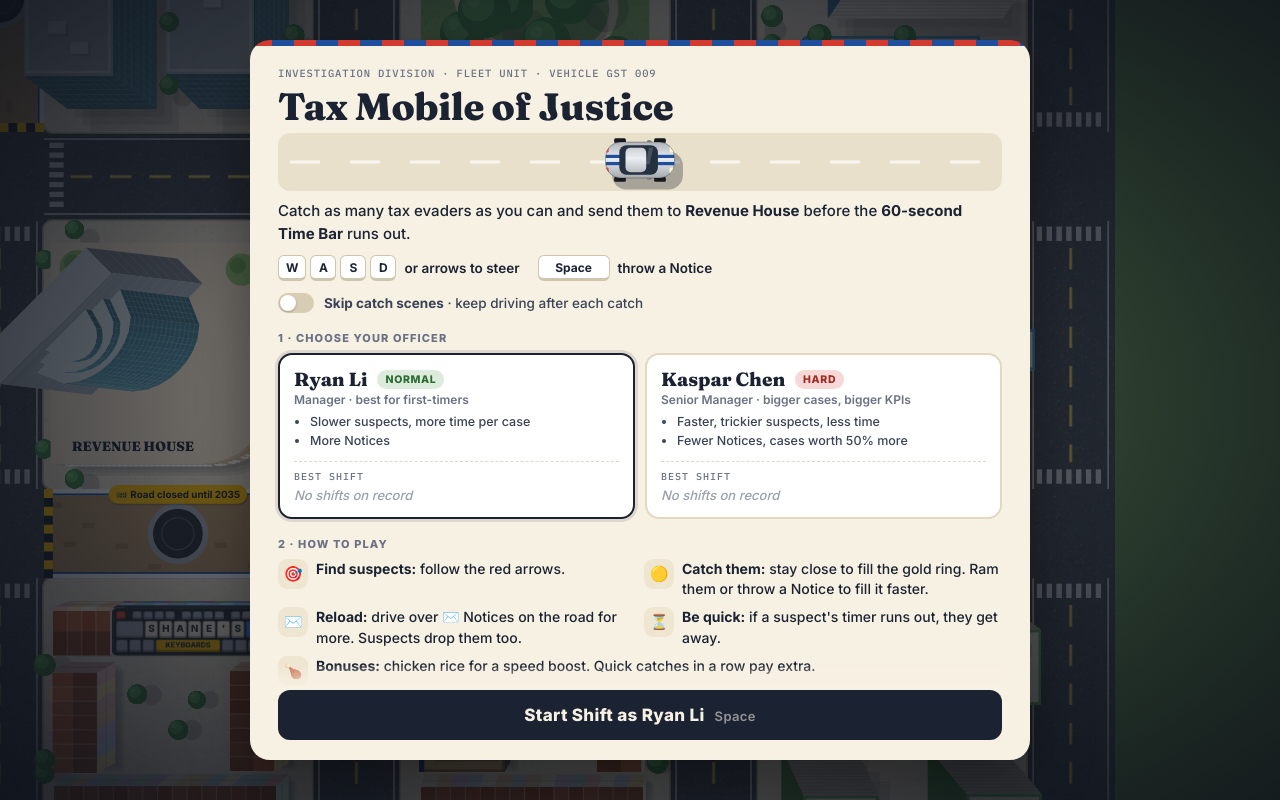
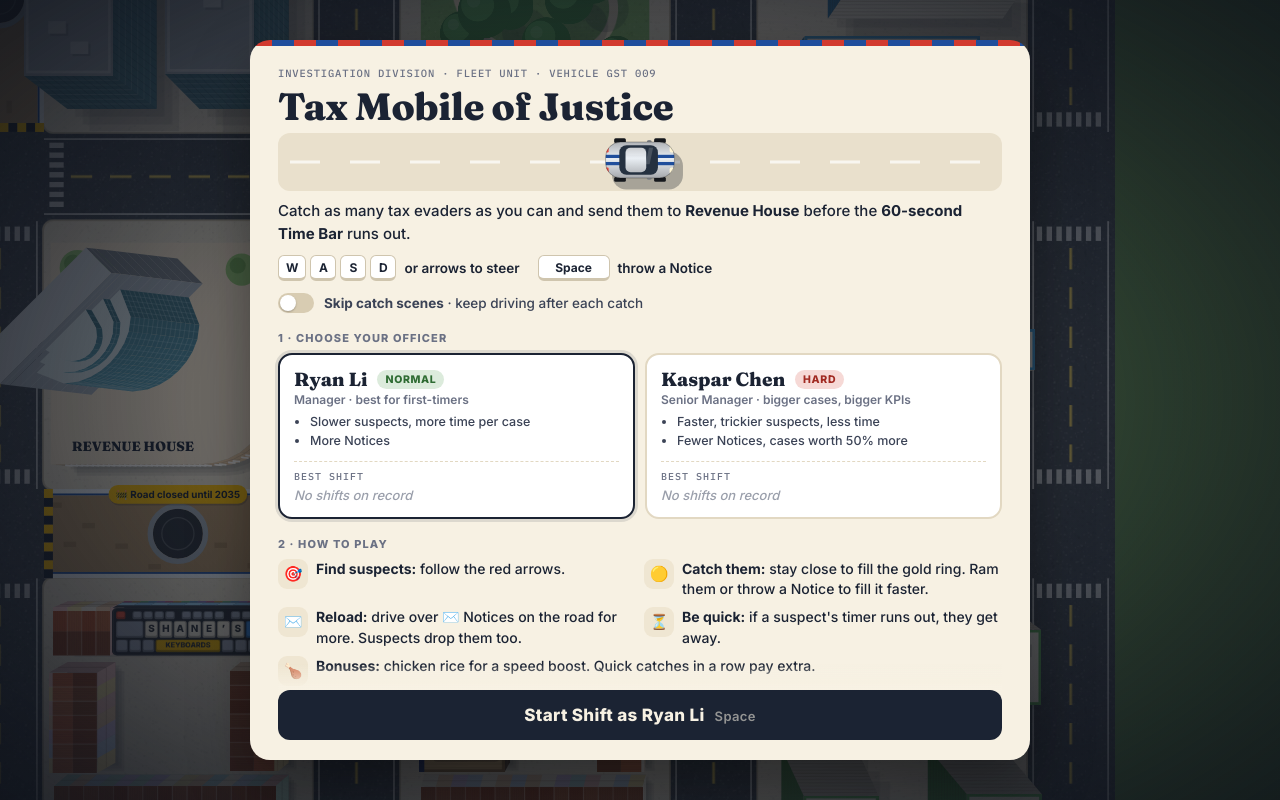
Before and after one commit to Economist1895/tax-mobile-of-justice, a plain HTML site: page index.html in a window 1280 px wide. Drawn offline with Linux system fonts and the light colour scheme; animation ran at ten frames a second.

Commit message:
Keep trees to parks only and drop on-screen notifications
Street, courtyard and plaza trees are gone; skip() draws the same random
numbers so the rest of the city layout is unchanged. The toast messages
(new case, got away, chicken rice, etc.) crowded the screen on phones and
went unread, so they're removed; running out of Notices now shows a short
floater above the car instead.

Co-Authored-By: Claude Opus 5.5 <noreply@anthropic.com>

```diff
--- a/index.html
+++ b/index.html
@@ -391,7 +391,7 @@
   // Rendering more pixels than this per frame makes the game lag on retina/4K screens
   const PIXEL_BUDGET = 2.4e6;
   let W = 0, H = 0, DPR = 1, BASEZ = 1;
-  // Where the HUD panels and touch controls sit, so what's drawn on the canvas (minimap, toasts, arrows, tips)
+  // Where the HUD panels and touch controls sit, so what's drawn on the canvas (minimap, arrows, tips)
   // keeps clear of them, notches and safe areas included. Measured only when something changes.
   const layout = { hudBottom: 0, leftEdge: 0, rightEdge: 0, rightRight: 0, rightBottom: 0, touchTop: 0, padRight: 0, padBottom: 0, btnLeft: 0 };
   let layoutDirty = true;
@@ -457,6 +457,9 @@
   (function buildCity() {
     const R = mulberry32(20261113), S = (BLOCK - 1) * T, pad = 26, inner = S - 2 * pad;
     const rp = arr => arr[Math.floor(R() * arr.length)];
+    // Only parks have trees. Where other trees used to be placed, skip() draws the same random numbers
+    // so the rest of the layout is unchanged.
+    const skip = n => { for (let k = 0; k < n; k++) R(); };
     // Four parks, spread out: never side by side, and at most one next to Revenue House
     const touch = (a, c) => Math.abs(a[0] - c[0]) <= 1 && Math.abs(a[1] - c[1]) <= 1, rh = [RH.bi, RH.bj], parks = [];
     for (let k = 0; k < 500 && parks.length < 4; k++) {
@@ -467,7 +470,6 @@
     for (let bi = 0; bi < NODES - 1; bi++) for (let bj = 0; bj < NODES - 1; bj++) {
       const x = (bi * BLOCK + 1) * T, y = (bj * BLOCK + 1) * T, xa = x + pad, ya = y + pad;
       const b = { x, y, S, park: parks.some(p => p[0] === bi && p[1] === bj), buildings: [], trees: [] };
-      const tree = (u, v, r) => b.trees.push({ x: xa + u, y: ya + v, r, H: 18 });
       if (b.park) {
         for (let k = 0; k < 11; k++) { const r = 16 + R() * 15; b.trees.push({ x: x + pad + r + R() * (S - 2 * pad - 2 * r), y: y + pad + r + R() * (S - 2 * pad - 2 * r), r, H: 26 + R() * 14 }); }
       } else {
@@ -483,12 +485,12 @@
             for (let n = 0; n < 3; n++) {
               const off = n % 2 ? inner - L : 0, at = n * (D + gap), o = { H: 85 + R() * 30, accent, num: num() };
               if (across) add('hdb', off, at, L, D, o); else add('hdb', at, off, D, L, o);
-              if (n < 2) for (let k = 0; k < 2; k++) { const f = 20 + R() * (inner - 40), g = at + D + gap / 2; across ? tree(f, g, 10 + R() * 4) : tree(g, f, 10 + R() * 4); }
+              if (n < 2) skip(4);
             }
           } else {
             const q = 84;
             for (const [u, v] of [[0, 0], [inner - q, 0], [0, inner - q], [inner - q, inner - q]]) add('hdb', u, v, q, q, { H: 105 + R() * 18, accent, num: num() });
-            for (let k = 0; k < 3; k++) tree(inner / 2 + (R() - .5) * 60, inner / 2 + (R() - .5) * 60, 11 + R() * 5);
+            skip(9);
           }
         } else if (style === 'shop') {
           // Shophouse rows facing the four streets, round a back lane
@@ -498,7 +500,7 @@
             for (let i = 0; i < n; i++) { let c; do c = rp(PASTEL); while (c === units[i - 1]); units.push(c); }
             add('shop', u, v, w, hh, { H: 24 + R() * 8, units, street });
           }
-          for (let k = 0; k < 3; k++) tree(D + gap + 16 + R() * (side - 32), D + gap + 16 + R() * (side - 32), 9 + R() * 4);
+          skip(9);
         } else {
           const glass = rp(GLASS), o = R();
           if (o < .3) {   // one tower on a podium with a roof garden
@@ -509,43 +511,28 @@
             for (const [u, v] of lo) add('podium', u, v, q, q, { H: 30 });
             add('office', hi[0][0], hi[0][1], q, q, { H: 100 + R() * 20, glass });
             add('office', hi[1][0], hi[1][1], q, q, { H: 120 + R() * 25, glass, helipad: R() < .5 });
-          } else {   // two glass slabs with trees between
+          } else {   // two glass slabs
             const D = 100, across = R() < .5, H1 = 70 + R() * 30, H2 = 70 + R() * 30;
             if (across) { add('office', 0, 0, inner, D, { H: H1, glass }); add('office', 0, inner - D, inner, D, { H: H2, glass }); }
             else { add('office', 0, 0, D, inner, { H: H1, glass }); add('office', inner - D, 0, D, inner, { H: H2, glass }); }
-            for (let k = 0; k < 4; k++) { const f = 20 + k * (inner - 40) / 3; across ? tree(f, inner / 2, 11) : tree(inner / 2, f, 11); }
           }
         }
-        for (let k = 0; k < 6; k++) {
-          const side = Math.floor(R() * 4), f = 0.1 + R() * 0.8, i = 13;
-          const p = side === 0 ? [x + f * S, y + i] : side === 1 ? [x + f * S, y + S - i] : side === 2 ? [x + i, y + f * S] : [x + S - i, y + f * S];
-          b.trees.push({ x: p[0], y: p[1], r: 10 + R() * 3, H: 18 });
-        }
+        skip(18);   // six street trees
       }
       blocks.push(b);
     }
     // Revenue House gets the whole block (see buildRevenueHouse)
     const rb = blocks[RH.bi * (NODES - 1) + RH.bj];
-    rb.park = false; rb.trees = []; rb.buildings = [];
+    rb.buildings = [];
     rb.rh = buildRevenueHouse(rb.x, rb.y, S, pad);
-    for (const f of [0.12, 0.88]) for (const [u, v] of [[f, 0], [f, 1], [0, f], [1, f]]) rb.trees.push({ x: rb.x + 13 + u * (S - 26), y: rb.y + 13 + v * (S - 26), r: 11, H: 18 });
     // The start junction (Revenue House's south-east corner) has a building of note on each of its other corners,
     // all fronting the roads through it (see BUILDING_STYLE.chambers, .pasta, .keys and .sushi). They rely on this
     // seed's layout: glass slabs north-east of the junction and shophouse rows south-west and south-east of it.
     const at = (bi, bj) => blocks[bi * (NODES - 1) + bj];
-    // Keep a building's front clear: no street trees on the pavement in front of it
-    const clearFront = (b, bd) => {
-      const horiz = bd.street === 'n' || bd.street === 's';
-      const edge = { n: b.y, s: b.y + S, w: b.x, e: b.x + S }[bd.street], [a, len] = horiz ? [bd.x, bd.w] : [bd.y, bd.h];
-      b.trees = b.trees.filter(t => Math.abs((horiz ? t.y : t.x) - edge) > pad || (horiz ? t.x : t.y) < a - 14 || (horiz ? t.x : t.y) > a + len + 14);
-    };
     // A building of note in place of an ordinary one
     function takeOver(b, old, kind, o) {
       const bd = { kind, x: old.x, y: old.y, w: old.w, h: old.h, base: 0, seed: old.seed, street: old.street, ...o };
       b.buildings[b.buildings.indexOf(old)] = bd;
-      clearFront(b, bd);
-      // It may be bigger than what it replaced: clear any trees it now stands on
-      b.trees = b.trees.filter(t => t.x + t.r < bd.x - 4 || t.x - t.r > bd.x + bd.w + 4 || t.y + t.r < bd.y - 4 || t.y - t.r > bd.y + bd.h + 4);
     }
     // A shop taking over one end of a shophouse row along a street
     function shopEnd(b, street, end, kind, len, o) {
@@ -554,7 +541,6 @@
       b.buildings.push(bd);
       if (end === 'w') row.x += len;
       row.w = rest; row.units = row.units.slice(0, Math.round(rest / 17));
-      clearFront(b, bd);
     }
     // North-east: Sylvester & Partners in place of the glass slab facing the junction
     const ne = at(RH.bi + 1, RH.bj), sw = at(RH.bi, RH.bj + 1), se = at(RH.bi + 1, RH.bj + 1);
@@ -565,7 +551,7 @@
     takeOver(se, se.buildings.find(o => o.kind === 'shop' && o.street === 'w'), 'sushi', { w: 96, H: 30 });
   })();
   // ================= State =================
-  let state = 'title', ammo = 0, stacks = [], P, suspects, items, rices, notices, particles, skids, floaters, toasts, stamp, bust;
+  let state = 'title', ammo = 0, stacks = [], P, suspects, items, rices, notices, particles, skids, floaters, stamp, bust;
   let score, shownScore, cases, timeLeft, nextSpawn, lastType, noticeCD, endT, stats, streak, lastCatchAt, overAt = 0, t = 0;
   let tutorial = false;
   let skipScenes = store.get('tmj-skip') === '1';   // "Skip catch scenes" on the title page
@@ -597,7 +583,7 @@
 
   function reset() {
     P = { x: nodeX(3), y: nodeX(3), a: -Math.PI / 2, spd: 0, r: 15, boost: 0, px: 0, py: 0, rear: null, queue: null, lock: null };
-    suspects = []; items = []; rices = []; notices = []; particles = []; skids = []; floaters = []; toasts = [];
+    suspects = []; items = []; rices = []; notices = []; particles = []; skids = []; floaters = [];
     stamp = null; bust = null; score = 0; shownScore = 0; cases = 0; timeLeft = ROUND_TIME; nextSpawn = 0.8;
     lastType = null; noticeCD = 0; streak = 0; lastCatchAt = -99;
     planWorks();
@@ -608,8 +594,6 @@
   }
 
   const progress = () => 1 - timeLeft / ROUND_TIME;  // 0 at start of shift, 1 at the end
-  // Messages at the top of the screen; phones keep fewer at once so the road stays visible
-  const toast = (text, color = INK) => { toasts.push({ text, color, t: 2.6 }); while (toasts.length > (W < 560 ? 2 : 3)) toasts.shift(); };
   const floater = (x, y, text, color = INK) => floaters.push({ x, y, text, color, t: 1.5 });
   const MAX_PARTICLES = 220;
   function burst(x, y, n, opts) {
@@ -670,7 +654,6 @@
       for (let i = 0; i < NODES; i++) for (let j = 0; j < NODES; j++) { const d = Math.hypot(nodeX(i) - P.x, nodeX(j) - P.y); if (d > 700 && d < 900) near.push({ i, j }); }
       const n = near.length ? pick(near) : pickSpawnNode(), s = spawnSuspect('contractor', n.i, n.j);
       s.tutor = true; s.caseT = 45; lastType = 'contractor';
-      toast('Training case: ' + s.ty.name, RED);
       return;
     }
     let options = Object.keys(TYPES).filter(k => k !== lastType && !suspects.some(s => s.key === k));
@@ -678,7 +661,6 @@
     const k = pick(options); lastType = k;
     const n = pickSpawnNode();
     spawnSuspect(k, n.i, n.j);
-    toast('New case: ' + TYPES[k].name, RED);
   }
   // A few cases at once (more in the second half, see mode.caseLoad). New cases are
   // queued during catch scenes so there is no dead time afterwards.
@@ -693,7 +675,6 @@
     if (s.tutor) tutorial = false;
     burst(s.x, s.y, 18, { colors: ['rgba(255,255,255,.7)', 'rgba(200,200,200,.6)'], spd: 120, life: .8, size: 10 });
     floater(s.x, s.y - 30, 'See you never! \uD83D\uDC4B', RED);
-    toast('Case time-barred: ' + s.ty.name + ' got away', RED);
     if (!suspects.length) nextSpawn = Math.min(nextSpawn, 0.8);
   }
   const say = (s, text, dur = 1.8) => { s.say = { text, t: dur }; };
@@ -764,7 +745,6 @@
     if (!bust.stamped && bust.t >= 2.0) {
       const s = bust.s, { val, mult } = scoreCatch(s);
       bust.stamped = true;
-      if (mult > 1) toast(`Efficiency bonus ×${mult} (${streak} in a row)`, '#b8741a');
       stamp = { t: 0, dur: 1.8, name: s.ty.name + (s.gen ? ' (Subsidiary)' : ''), val, ref: s.ref, offence: s.ty.offence, mult };
       burst(s.x, s.y, 46, { kind: 'paper', colors: ['#ffffff', '#f7f1e3', '#dff0d8', '#fde9a8'], spd: 380, spdMin: 120, life: 1.6, size: 9 });
     }
@@ -777,7 +757,6 @@
     suspects.splice(suspects.indexOf(s), 1);
     if (s.key === 'shell' && !s.gen) {
       for (let i = 0; i < 2; i++) { const n = pickSpawnNode(); spawnSuspect('shell', n.i, n.j, 1); }
-      toast('Shells all the way down! 2 subsidiaries appeared', RED);
     }
     if (!suspects.length) nextSpawn = Math.min(nextSpawn, 0.6);
   }
@@ -929,7 +908,7 @@
     if (!control) return;
 
     for (const k of rices) if (Math.hypot(k.x - P.x, k.y - P.y) < 34) {
-      P.boost = 3.5; P.spd += 90; toast('Chicken rice acquired. Morale restored, speed +40%', '#b8741a');
+      P.boost = 3.5; P.spd += 90;
       burst(k.x, k.y, 12, { colors: ['#fff', '#f4d27a'], spd: 140, life: .6, size: 5 });
       Object.assign(k, randomRoadPoint());
     }
@@ -961,7 +940,7 @@
   }
   function throwNotice() {
     if (noticeCD > 0) return;
-    if (ammo <= 0) { noticeCD = 0.8; toast('Out of Notices! Drive over Notices on the road to pick up more.', RED); return; }
+    if (ammo <= 0) { noticeCD = 0.8; floater(P.x, P.y - 40, 'Out of Notices!', RED); return; }
     ammo--; noticeCD = NOTICE_COOLDOWN; stats.thrown++;
     const target = noticeTarget(), sp = 720 + Math.max(0, P.spd);
     notices.push({ x: P.x + Math.cos(P.a) * 26, y: P.y + Math.sin(P.a) * 26, vx: Math.cos(P.a) * sp, vy: Math.sin(P.a) * sp, target, life: NOTICE_LIFE, rot: 0 });
@@ -1015,7 +994,6 @@
   // ================= Update =================
   function updateFX(dt) {
     if (stamp && (stamp.t += dt) > stamp.dur) stamp = null;
-    for (const x of toasts) x.t -= dt; prune(toasts, x => x.t > 0);
     for (const f of floaters) { f.t -= dt; f.y -= 28 * dt; } prune(floaters, f => f.t > 0);
     const kPaper = Math.pow(0.15, dt), kPuff = Math.pow(0.3, dt);
     for (const p of particles) { p.x += p.vx * dt; p.y += p.vy * dt; const k = p.kind === 'paper' ? kPaper : kPuff; p.vx *= k; p.vy *= k; p.rot += p.vr * dt; p.life -= dt; }
@@ -1553,21 +1531,6 @@
       }
     }
 
-    // Toasts: between the HUD panels if they fit there, otherwise just below the HUD
-    const toastSize = W < 480 ? 12.5 : 15;
-    let widest = 0;
-    for (const x of toasts) widest = Math.max(widest, fitFont(x.text, toastSize, W - 46) + 30);
-    const toastTop = W / 2 - widest / 2 > layout.leftEdge + 8 && W / 2 + widest / 2 < layout.rightEdge - 8 ? 40 : layout.hudBottom + 26;
-    toasts.forEach((x, i) => {
-      ctx.globalAlpha = clamp(x.t * 2, 0, 1);
-      const w = fitFont(x.text, toastSize, W - 46) + 30, y = toastTop + barH + i * 40;
-      ctx.textAlign = 'center'; ctx.textBaseline = 'middle';
-      ctx.fillStyle = 'rgba(0,0,0,.25)'; rr(ctx, W / 2 - w / 2 + 1, y - 16 + 3, w, 32, 16); ctx.fill();
-      ctx.fillStyle = PAPER; rr(ctx, W / 2 - w / 2, y - 16, w, 32, 16); ctx.fill();
-      ctx.fillStyle = x.color; ctx.fillText(x.text, W / 2, y + 1);
-      ctx.globalAlpha = 1;
-    });
-
     // SENT TO REVENUE HOUSE stamp
     if (stamp) drawStamp(stamp.t, stamp.dur, 'SENT TO', 'REVENUE HOUSE', stamp);
     if (state === 'ending') drawStamp(1.8 - endT, 99, 'CASES ARE NOW', 'TIME-BARRED', null);
@@ -1642,8 +1605,6 @@
     cam.xV = cam.yV = cam.lxV = cam.lyV = 0;
     $('title').classList.add('hidden'); $('over').classList.add('hidden'); $('hud').classList.remove('hidden'); showTouch(true);
     $('hudDriver').textContent = mode.name; $('hudDriver').parentElement.style.color = mode.color;
-    toast(`${mode.name} (${mode.rank}) and GST 009 are on the road!`, mode.color);
-    toast(`Tunnelling works near Revenue House: ${closures.length} roads closed until 2035`, '#b8741a');
   }
   function showAppraisal() {
     state = 'over'; overAt = performance.now();
```
